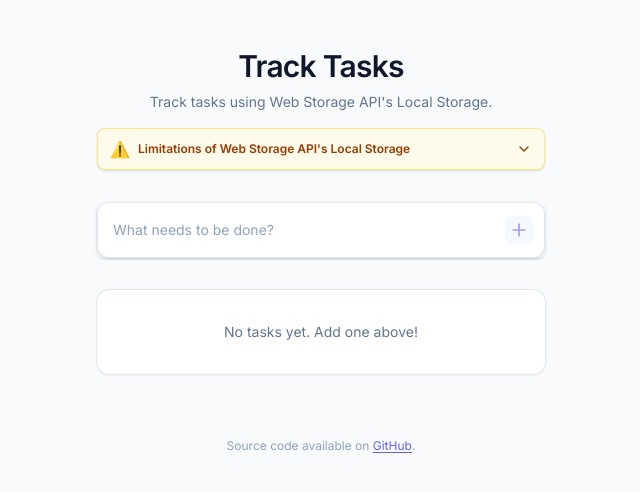
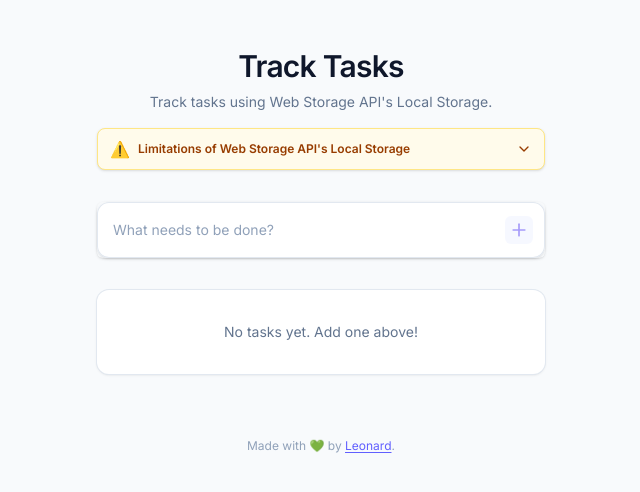
Before and after one commit to sheeeng/track-tasks, a React (Vite) app: page / in a window 1280 px wide. Shown: the top 492 px of the page, without its empty margins (319-959 px from the left). Built offline with nearby package versions, Linux system fonts and the light colour scheme.

Commit message:
style: update footer attribution
Signed-off-by: Leonard Sheng Sheng Lee <305414+sheeeng@users.noreply.github.com>

```diff
--- a/src/App.tsx
+++ b/src/App.tsx
@@ -160,14 +160,14 @@ export default function App() {
 
         <div className="pt-8 pb-4 text-center text-xs text-slate-400 dark:text-slate-500">
           <p>
-            Source code available on{' '}
+            Made with 💚 by{' '}
             <a
               href="https://github.com/sheeeng/track-tasks"
               target="_blank"
               rel="noopener noreferrer"
               className="text-indigo-500 hover:text-indigo-600 dark:text-indigo-400 dark:hover:text-indigo-300 underline underline-offset-2 transition-colors"
             >
-              GitHub
+              Leonard
             </a>
             .
           </p>
```
